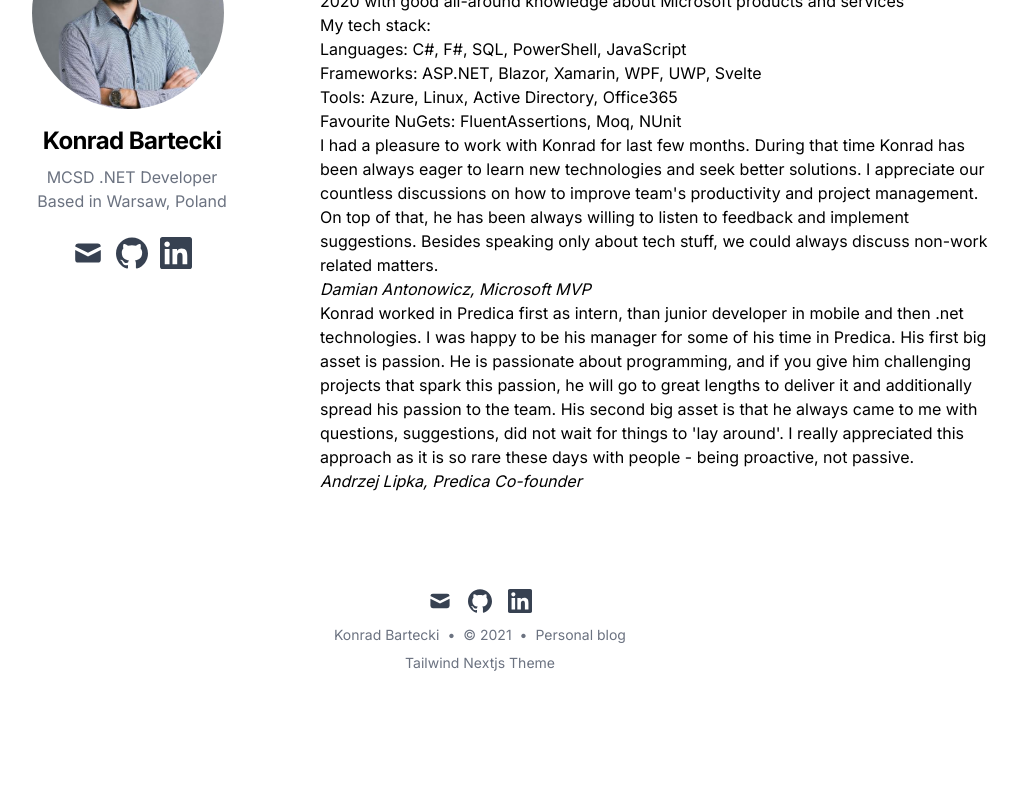
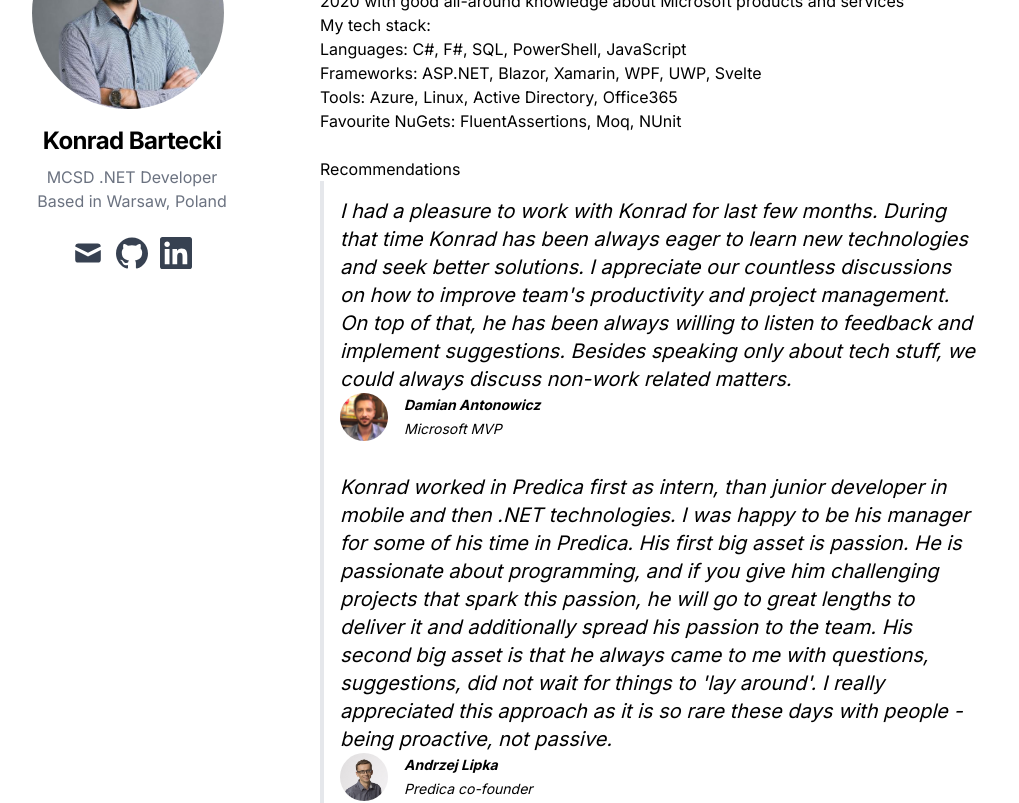
Before and after one commit to konradbartecki/blog-2021, a Next.js app: page /about in a window 1280 px wide. Shown: the part 340-1143 px from the top of the page, without its empty margins (160-1179 px from the left). Before the commit the page ends 1045 px from the top, so only its background shows below. Built offline with nearby package versions, Linux system fonts and the light colour scheme; what @tailwindcss/typography would draw is missing.

Commit message:
Added recommendations with pictures

```diff
--- a/pages/about.js
+++ b/pages/about.js
@@ -27,10 +27,7 @@
             <div className="flex pt-6 space-x-3">
               <SocialIcon kind="mail" href={`mailto:${siteMetadata.email}`} />
               <SocialIcon kind="github" href={siteMetadata.github} />
-              {/* <SocialIcon kind="facebook" href={siteMetadata.facebook} /> */}
-              {/* <SocialIcon kind="youtube" href={siteMetadata.youtube} /> */}
               <SocialIcon kind="linkedin" href={siteMetadata.linkedin} />
-              {/* <SocialIcon kind="twitter" href={siteMetadata.twitter} /> */}
             </div>
           </div>
           <div className="pt-8 pb-8 prose dark:prose-dark max-w-none xl:col-span-2">
@@ -43,17 +40,17 @@
               </a>{' '}
               with good all-around knowledge about Microsoft products and services
             </p>
-            <p>
-              My tech stack:
+            <p>My tech stack:</p>
             <ul>
               <li>Languages: C#, F#, SQL, PowerShell, JavaScript</li>
               <li>Frameworks: ASP.NET, Blazor, Xamarin, WPF, UWP, Svelte</li>
               <li>Tools: Azure, Linux, Active Directory, Office365</li>
               <li>Favourite NuGets: FluentAssertions, Moq, NUnit</li>
             </ul>
-            </p>
-            <blockquote>
-              <p>
+            <br />
+            <h4>Recommendations</h4>
+            <blockquote className="relative p-4 text-xl italic border-l-4 bg-neutral-100 text-neutral-600 border-neutral-500 quote">
+              <p className="recommendation-p">
                 I had a pleasure to work with Konrad for last few months. During that time Konrad
                 has been always eager to learn new technologies and seek better solutions. I
                 appreciate our countless discussions on how to improve team's productivity and
@@ -61,14 +58,29 @@
                 and implement suggestions. Besides speaking only about tech stuff, we could always
                 discuss non-work related matters.
               </p>
-              <cite>
-                <a href="https://damianantonowicz.pl/">Damian Antonowicz, Microsoft MVP</a>
+              <cite className="flex items-center">
+                <img
+                  alt="Damian Antonowicz"
+                  className="w-12 mr-4 rounded-full bg-neutral-500 recommendation-pic"
+                  src="static/images/dantonowicz.jpg"
+                />
+                <div className="flex flex-col items-start">
+                  <span className="mb-1 text-sm italic font-bold">Damian Antonowicz</span>
+                  <a
+                    href="https://damianantonowicz.pl/"
+                    target="_blank"
+                    rel="noopener noreferrer"
+                    className="text-sm"
+                  >
+                    Microsoft MVP
+                  </a>
+                </div>
               </cite>
             </blockquote>
-            <blockquote>
-              <p>
+            <blockquote className="relative p-4 text-xl italic border-l-4 bg-neutral-100 text-neutral-600 border-neutral-500 quote">
+              <p className="recommendation-p">
                 Konrad worked in Predica first as intern, than junior developer in mobile and then
-                .net technologies. I was happy to be his manager for some of his time in Predica.
+                .NET technologies. I was happy to be his manager for some of his time in Predica.
                 His first big asset is passion. He is passionate about programming, and if you give
                 him challenging projects that spark this passion, he will go to great lengths to
                 deliver it and additionally spread his passion to the team. His second big asset is
@@ -76,8 +88,23 @@
                 'lay around'. I really appreciated this approach as it is so rare these days with
                 people - being proactive, not passive.
               </p>
-              <cite>
-                <a href="https://www.predicagroup.com">Andrzej Lipka, Predica Co-founder</a>
+              <cite className="flex items-center">
+                <img
+                  alt="Andrzej Lipka"
+                  className="w-12 mr-4 rounded-full bg-neutral-500 recommendation-pic"
+                  src="static/images/alipka.jpg"
+                />
+                <div className="flex flex-col items-start">
+                  <span className="mb-1 text-sm italic font-bold">Andrzej Lipka</span>
+                  <a
+                    href="https://www.predicagroup.com/"
+                    target="_blank"
+                    rel="noopener noreferrer"
+                    className="text-sm"
+                  >
+                    Predica co-founder
+                  </a>
+                </div>
               </cite>
             </blockquote>
           </div>
--- a/tailwind.config.js
+++ b/tailwind.config.js
@@ -90,6 +90,13 @@
               color: theme('colors.gray.900'),
               borderLeftColor: theme('colors.gray.200'),
             },
+            '.recommendation-pic': {
+              marginTop: '0px',
+              marginBottom: '0px',
+            },
+            '.recommendation-p': {
+              marginTop: '0px',
+            },
           },
         },
         dark: {
```
Also changed, not shown: public/static/images/alipka.jpg (added), public/static/images/dantonowicz.jpg (added). Lines whose indentation alone changed are shown as unchanged.
